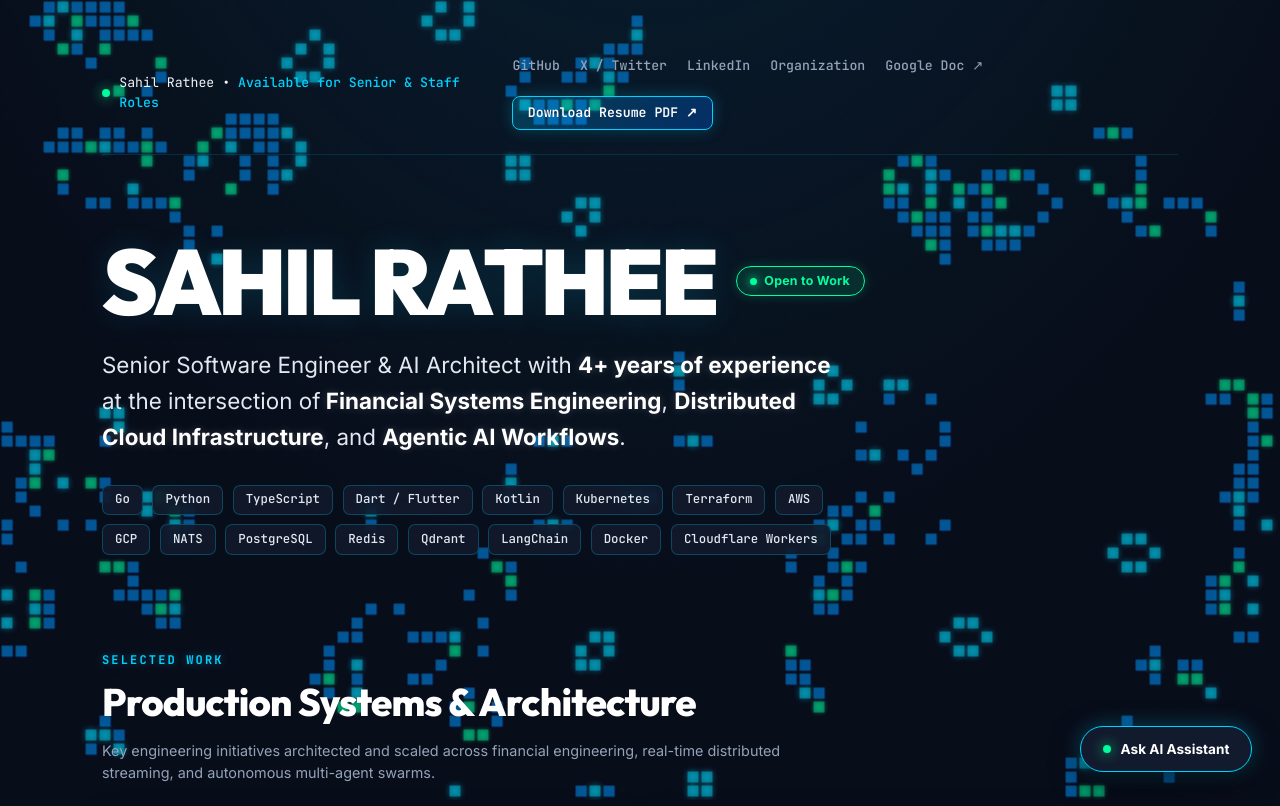
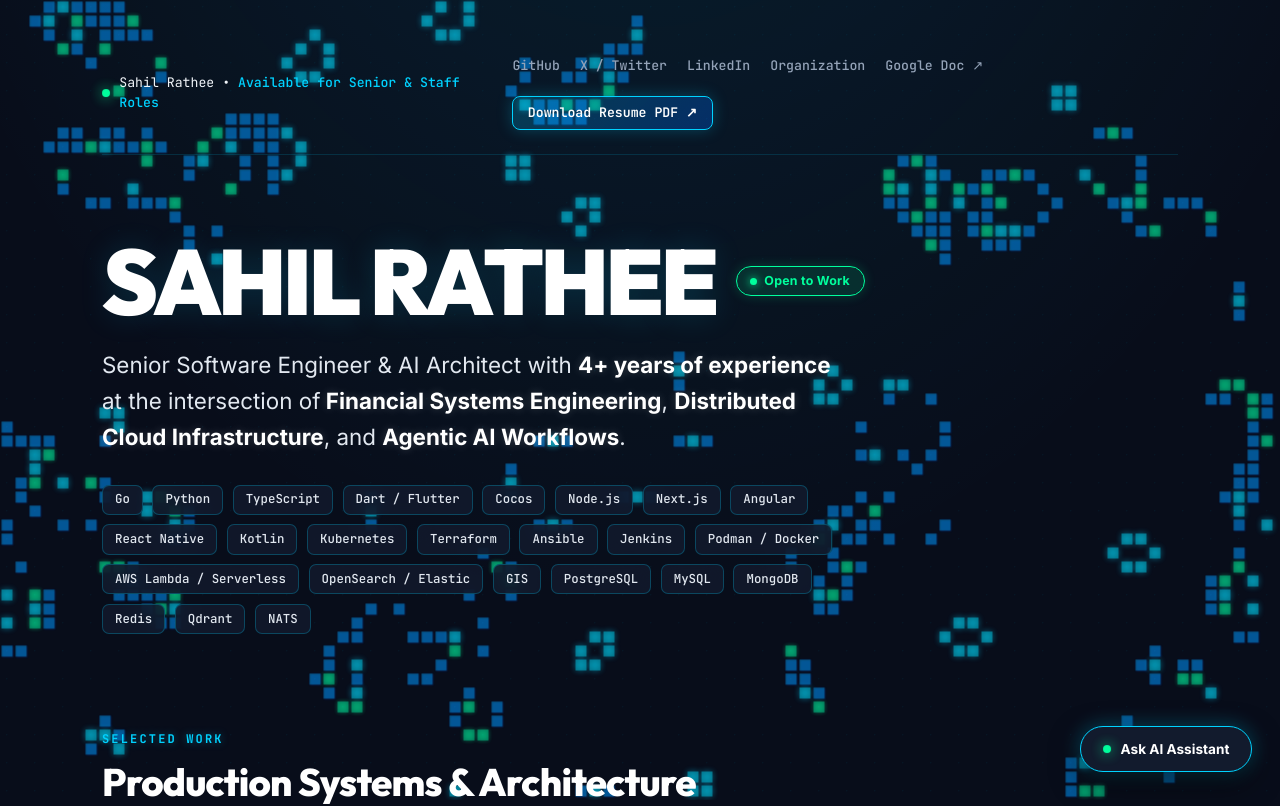
Before and after one commit to InforttsOrg/project-artits, a React (Vite) app: page / in a window 1280 px wide. Shown: the top 806 px of the page. Built offline with nearby package versions, Linux system fonts and the light colour scheme.

Commit message:
feat(portfolio): integrate expanded skill set (Cocos, Node, Next, Angular, React Native, Ansible, Jenkins, OpenSearch, GIS, MySQL, MongoDB, Podman, Serverless)

```diff
--- a/src/App.tsx
+++ b/src/App.tsx
@@ -63,7 +63,7 @@ const App: React.FC = () => {
       setTimeout(() => {
         setMessages(prev => [...prev, {
           sender: 'system',
-          text: "Sahil specializes in Go, Kubernetes, real-time distributed systems, and agentic AI orchestration (70% RAG cost optimization). Check out his featured production systems above!",
+          text: "Sahil specializes in Go, Python, TypeScript, Cocos, Node/Next/Angular, React Native, Kubernetes, Ansible/Jenkins, OpenSearch, GIS, MySQL/MongoDB, and Agentic AI workflows (70% RAG cost optimization). Check out his featured production systems above!",
           time: new Date().toLocaleTimeString([], { hour: '2-digit', minute: '2-digit' })
         }]);
         setIsTyping(false);
@@ -110,7 +110,7 @@ const App: React.FC = () => {
   ];
 
   const skillsList = [
-    'Go', 'Python', 'TypeScript', 'Dart / Flutter', 'Kotlin', 'Kubernetes', 'Terraform', 'AWS', 'GCP', 'NATS', 'PostgreSQL', 'Redis', 'Qdrant', 'LangChain', 'Docker', 'Cloudflare Workers'
+    'Go', 'Python', 'TypeScript', 'Dart / Flutter', 'Cocos', 'Node.js', 'Next.js', 'Angular', 'React Native', 'Kotlin', 'Kubernetes', 'Terraform', 'Ansible', 'Jenkins', 'Podman / Docker', 'AWS Lambda / Serverless', 'OpenSearch / Elastic', 'GIS', 'PostgreSQL', 'MySQL', 'MongoDB', 'Redis', 'Qdrant', 'NATS'
   ];
 
   const resumeDocUrl = "https://docs.google.com/document/d/1cH4O32ABivQJ9m8zq35eX5fmPF60pcQVI9gA2JWdcEk/edit?usp=sharing";
--- a/src/components/Cursor3D.tsx
+++ b/src/components/Cursor3D.tsx
@@ -8,7 +8,7 @@ export const Cursor3D: React.FC = () => {
   const velocityRef = useRef({ x: 0, y: 0 });
   const [scrollDirection, setScrollDirection] = useState<'up' | 'down' | null>(null);
   const lastScrollY = useRef(0);
-  const scrollTimeout = useRef<NodeJS.Timeout | null>(null);
+  const scrollTimeout = useRef<ReturnType<typeof setTimeout> | null>(null);
   const [isVisible, setIsVisible] = useState(false);
   const [isHovering, setIsHovering] = useState(false);
 
--- a/src/components/MemoryGraph3D.tsx
+++ b/src/components/MemoryGraph3D.tsx
@@ -234,6 +234,110 @@ export const INITIAL_NODES: Omit<GraphNode, 'x' | 'y' | 'z'>[] = [
     desc: 'Infrastructure as Code',
     details: 'Automated provisioning of core infrastructure, clusters, and databases across AWS, GCP, and Postgres.',
     color: '#a78bfa'
+  },
+  {
+    id: 'cocos',
+    label: 'Cocos Creator',
+    type: 'skill',
+    desc: 'Game Engine & Instant Games',
+    details: 'High-performance 2D/3D web and Facebook Instant game engine development with TypeScript, Canvas/WebGL rendering, and live state sync.',
+    color: '#f59e0b'
+  },
+  {
+    id: 'nodejs',
+    label: 'Node.js',
+    type: 'skill',
+    desc: 'Async Backend & Event Streams',
+    details: 'Event-driven high-throughput microservices, WebSockets, and real-time streaming backends for gaming and e-commerce platforms.',
+    color: '#22c55e'
+  },
+  {
+    id: 'nextjs',
+    label: 'Next.js',
+    type: 'skill',
+    desc: 'Full-Stack React Framework',
+    details: 'SSR/SSG enterprise web apps, headless e-commerce (Lexi), and high-conversion client dashboards with optimized edge rendering.',
+    color: '#ffffff'
+  },
+  {
+    id: 'angular',
+    label: 'Angular',
+    type: 'skill',
+    desc: 'Enterprise Frontend Architecture',
+    details: 'Structured TypeScript SPAs, admin consoles, and complex real-time enterprise management systems.',
+    color: '#ef4444'
+  },
+  {
+    id: 'react_native',
+    label: 'React Native',
+    type: 'skill',
+    desc: 'Cross-Platform Mobile Apps',
+    details: 'High-performance mobile engineering (BigHit app rebuild, ~80% size reduction, native bridge modules, GPS geofencing, real-time chat).',
+    color: '#61dafb'
+  },
+  {
+    id: 'ansible',
+    label: 'Ansible',
+    type: 'skill',
+    desc: 'Configuration Automation',
+    details: 'Idempotent infrastructure provisioning, multi-node configuration orchestration, and immutable environment deployment.',
+    color: '#ee0000'
+  },
+  {
+    id: 'jenkins',
+    label: 'Jenkins CI/CD',
+    type: 'skill',
+    desc: 'Automated Build Pipelines',
+    details: 'Declarative multi-stage CI/CD pipelines, containerized test automation, and release verification across all Infortts monorepo projects.',
+    color: '#d33833'
+  },
+  {
+    id: 'opensearch',
+    label: 'OpenSearch / Elastic',
+    type: 'skill',
+    desc: 'Distributed Search & Analytics',
+    details: 'High-scale log aggregation, distributed search clustering, and fast telemetry query engines powering real-time analytics.',
+    color: '#005ea2'
+  },
+  {
+    id: 'gis',
+    label: 'GIS & Spatial Engine',
+    type: 'skill',
+    desc: 'Geospatial Analytics & Mapping',
+    details: 'Location tracking, spatial indexing, geofencing, and real-time interactive mapping layers for sports and venue applications.',
+    color: '#10b981'
+  },
+  {
+    id: 'mysql',
+    label: 'MySQL',
+    type: 'skill',
+    desc: 'Relational Database Management',
+    details: 'High-volume ACID transactional data storage, indexing optimization, and relational schema modeling.',
+    color: '#00758f'
+  },
+  {
+    id: 'mongodb',
+    label: 'MongoDB',
+    type: 'skill',
+    desc: 'Document Store & Caching',
+    details: 'High-write throughput NoSQL document storage for gaming servers, event telemetry, and dynamic schemas.',
+    color: '#13aa52'
+  },
+  {
+    id: 'podman',
+    label: 'Podman',
+    type: 'skill',
+    desc: 'Daemonless Container Engine',
+    details: 'Rootless and secure OCI container management, local dev sandboxing, and Kubernetes-compatible pods.',
+    color: '#892ca0'
+  },
+  {
+    id: 'serverless',
+    label: 'Serverless & Lambda',
+    type: 'skill',
+    desc: 'Event-Driven Edge & Cloud Compute',
+    details: 'Zero-idle compute scaling, Cloudflare Workers edge execution, and AWS Lambda microservices for bursty workloads.',
+    color: '#ff9900'
   }
 ];
 
@@ -268,7 +372,21 @@ const LINKS: GraphLink[] = [
   { source: 'react', target: 'shadow_labs' },
   { source: 'docker', target: 'shadow_labs' },
   { source: 'terraform', target: 'bighit_cloud' },
-  { source: 'docker', target: 'bighit_cloud' }
+  { source: 'docker', target: 'bighit_cloud' },
+  { source: 'react_native', target: 'bighit_cloud' },
+  { source: 'opensearch', target: 'bighit_cloud' },
+  { source: 'serverless', target: 'care4u' },
+  { source: 'serverless', target: 'bighit_cloud' },
+  { source: 'nextjs', target: 'lexi' },
+  { source: 'nodejs', target: 'shadow_labs' },
+  { source: 'nodejs', target: 'lexi' },
+  { source: 'mongodb', target: 'shadow_labs' },
+  { source: 'jenkins', target: 'meeseeks' },
+  { source: 'podman', target: 'meeseeks' },
+  { source: 'gis', target: 'bighit_cloud' },
+  { source: 'gis', target: 'spark' },
+  { source: 'mysql', target: 'care4u' },
+  { source: 'ansible', target: 'bighit_cloud' }
 ];
 
 interface MemoryGraph3DProps {
```
Also changed, not shown: 7 other files (tests, documents, lock files or other folders).
